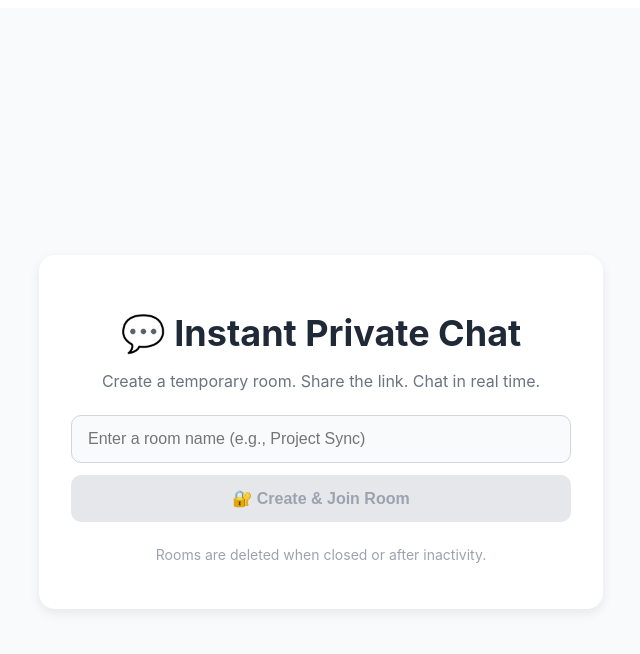
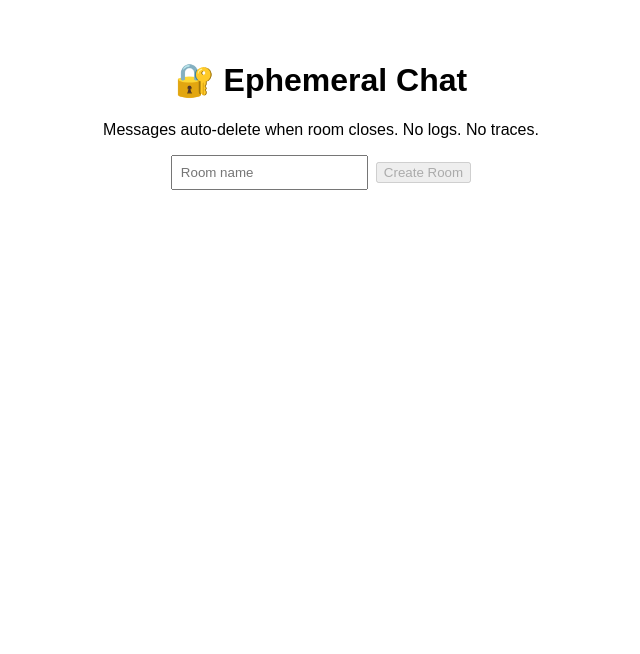
Before and after one commit to oopsididitagain335/emphermal-msg, a Next.js app: page / in a window 1280 px wide. Shown: the top 654 px of the page, without its empty margins (319-959 px from the left). Built offline with nearby package versions, Linux system fonts and the light colour scheme.

Commit message:
Update page.js

```diff
--- a/app/page.js
+++ b/app/page.js
@@ -1,99 +1,32 @@
 // app/page.js
 'use client';
-
 import { useState } from 'react';
 import { useRouter } from 'next/navigation';
 
-export default function HomePage() {
+export default function Home() {
+  const [name, setName] = useState('');
   const router = useRouter();
-  const [roomName, setRoomName] = useState('');
 
-  const handleCreateRoom = async () => {
-    const name = roomName.trim();
-    if (!name) return;
-
-    const res = await fetch('/api/room', {
-      method: 'POST',
-      headers: { 'Content-Type': 'application/json' },
-      body: JSON.stringify({ name }),
-    });
-
-    if (res.ok) {
-      const { id } = await res.json();
-      router.push(`/room/${encodeURIComponent(name)}/${id}`);
-    }
+  const create = () => {
+    const id = Math.random().toString(36).substring(2, 10);
+    router.push(`/room/${encodeURIComponent(name || 'chat')}/${id}`);
   };
 
   return (
-    <div
-      style={{
-        minHeight: '100vh',
-        display: 'flex',
-        flexDirection: 'column',
-        alignItems: 'center',
-        justifyContent: 'center',
-        padding: '1.5rem',
-        backgroundColor: '#f9fafb',
-        fontFamily: '-apple-system, BlinkMacSystemFont, "Segoe UI", Roboto, sans-serif',
-      }}
-    >
-      <div
-        style={{
-          maxWidth: '500px',
-          width: '100%',
-          textAlign: 'center',
-          padding: '2rem',
-          backgroundColor: 'white',
-          borderRadius: '16px',
-          boxShadow: '0 4px 12px rgba(0,0,0,0.08)',
-        }}
-      >
-        <h1 style={{ fontSize: '2.25rem', fontWeight: '700', color: '#1f2937', marginBottom: '0.5rem' }}>
-          💬 Instant Private Chat
-        </h1>
-        <p style={{ color: '#6b7280', marginBottom: '1.5rem' }}>
-          Create a temporary room. Share the link. Chat in real time.
-        </p>
-
-        <div style={{ display: 'flex', gap: '0.75rem', flexDirection: 'column' }}>
-          <input
-            type="text"
-            value={roomName}
-            onChange={(e) => setRoomName(e.target.value)}
-            placeholder="Enter a room name (e.g., Project Sync)"
-            style={{
-              padding: '0.875rem 1rem',
-              fontSize: '1rem',
-              border: '1px solid #d1d5db',
-              borderRadius: '10px',
-              outline: 'none',
-              transition: 'border-color 0.2s',
-              backgroundColor: '#f9fafb',
-            }}
-            onKeyPress={(e) => e.key === 'Enter' && handleCreateRoom()}
-          />
-          <button
-            onClick={handleCreateRoom}
-            disabled={!roomName.trim()}
-            style={{
-              padding: '0.875rem',
-              fontSize: '1rem',
-              fontWeight: '600',
-              backgroundColor: roomName.trim() ? '#3b82f6' : '#e5e7eb',
-              color: roomName.trim() ? 'white' : '#9ca3af',
-              border: 'none',
-              borderRadius: '10px',
-              cursor: roomName.trim() ? 'pointer' : 'not-allowed',
-              transition: 'background-color 0.2s',
-            }}
-          >
-            🔐 Create & Join Room
-          </button>
-        </div>
-
-        <p style={{ marginTop: '1.5rem', fontSize: '0.875rem', color: '#9ca3af' }}>
-          Rooms are deleted when closed or after inactivity.
-        </p>
+    <div style={{ padding: '2rem', textAlign: 'center', fontFamily: 'sans-serif' }}>
+      <h1>🔐 Ephemeral Chat</h1>
+      <p>Messages auto-delete when room closes. No logs. No traces.</p>
+      <div style={{ marginTop: '1rem' }}>
+        <input
+          value={name}
+          onChange={(e) => setName(e.target.value)}
+          placeholder="Room name"
+          onKeyPress={(e) => e.key === 'Enter' && create()}
+          style={{ padding: '0.5rem', marginRight: '0.5rem' }}
+        />
+        <button onClick={create} disabled={!name.trim()}>
+          Create Room
+        </button>
       </div>
     </div>
   );
```
